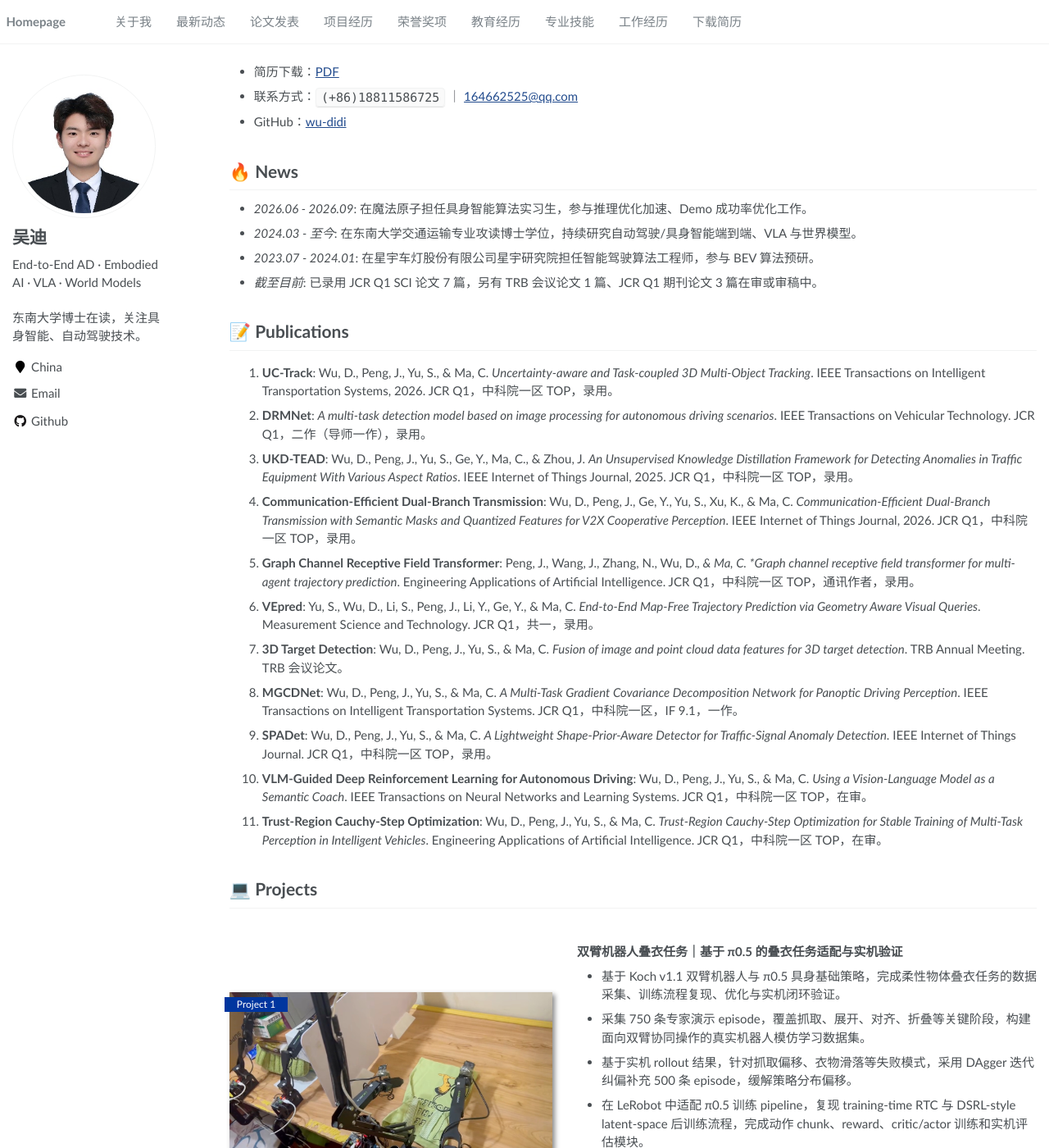
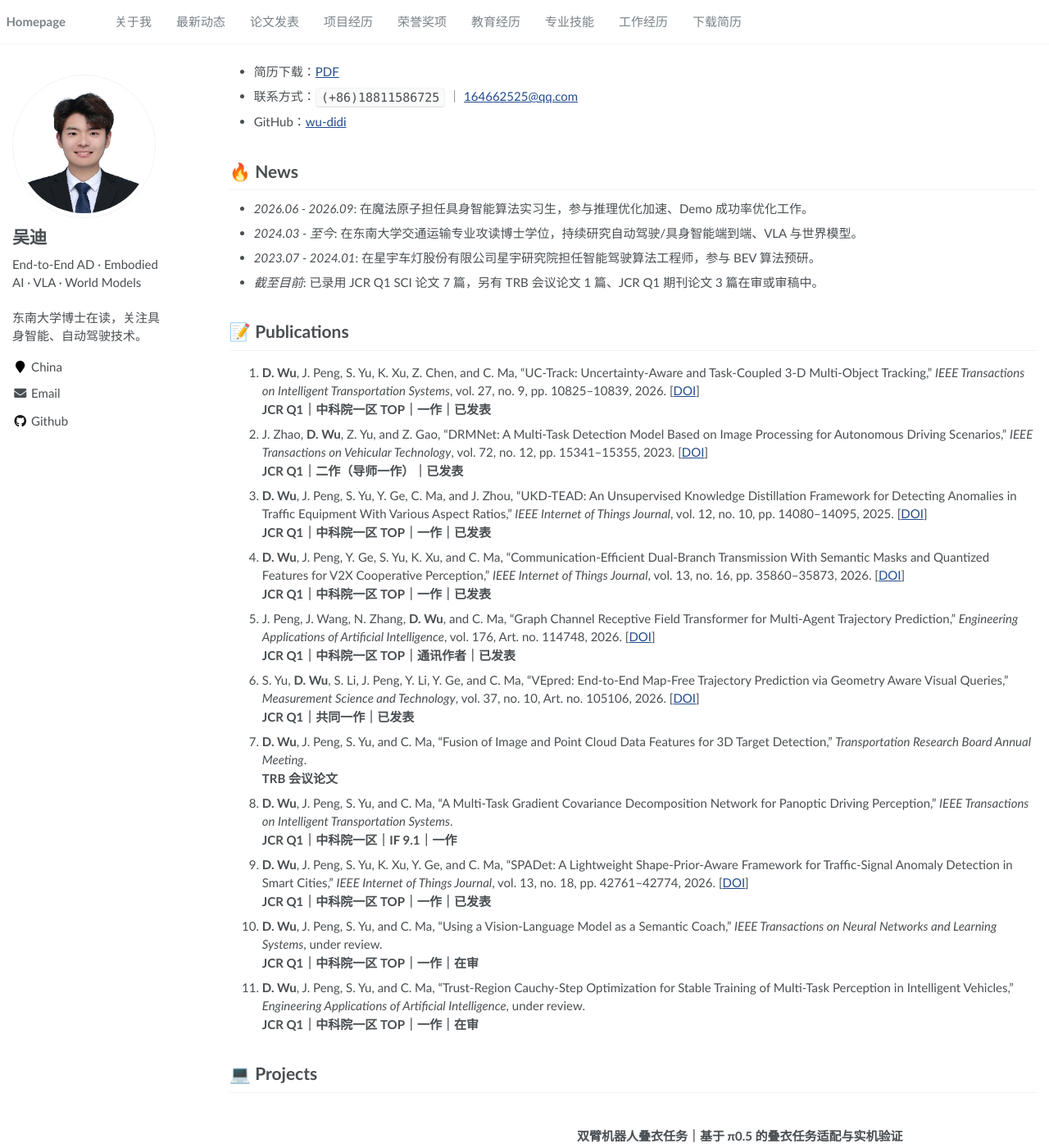
Before and after one commit to Wu-didi/Wu-didi.github.io, a Jekyll site: the page built from _pages/about.md, in a window 1280 px wide and 1400 px high. Shown: the whole window at 82% size. Built offline with Jekyll 4.4.1, drawn with Linux system fonts in a browser that asks for light colours.

Commit message:
Standardize publication citations

```diff
--- a/_pages/about.md
+++ b/_pages/about.md
@@ -27,17 +27,28 @@ redirect_from:
 
 # 📝 Publications
 
-1. **UC-Track**: Wu, D., Peng, J., Yu, S., & Ma, C. *Uncertainty-aware and Task-coupled 3D Multi-Object Tracking*. IEEE Transactions on Intelligent Transportation Systems, 2026. JCR Q1，中科院一区 TOP，录用。
-2. **DRMNet**: *A multi-task detection model based on image processing for autonomous driving scenarios*. IEEE Transactions on Vehicular Technology. JCR Q1，二作（导师一作），录用。
-3. **UKD-TEAD**: Wu, D., Peng, J., Yu, S., Ge, Y., Ma, C., & Zhou, J. *An Unsupervised Knowledge Distillation Framework for Detecting Anomalies in Traffic Equipment With Various Aspect Ratios*. IEEE Internet of Things Journal, 2025. JCR Q1，中科院一区 TOP，录用。
-4. **Communication-Efficient Dual-Branch Transmission**: Wu, D., Peng, J., Ge, Y., Yu, S., Xu, K., & Ma, C. *Communication-Efficient Dual-Branch Transmission with Semantic Masks and Quantized Features for V2X Cooperative Perception*. IEEE Internet of Things Journal, 2026. JCR Q1，中科院一区 TOP，录用。
-5. **Graph Channel Receptive Field Transformer**: Peng, J., Wang, J., Zhang, N., Wu, D.*, & Ma, C. *Graph channel receptive field transformer for multi-agent trajectory prediction*. Engineering Applications of Artificial Intelligence. JCR Q1，中科院一区 TOP，通讯作者，录用。
-6. **VEpred**: Yu, S., Wu, D., Li, S., Peng, J., Li, Y., Ge, Y., & Ma, C. *End-to-End Map-Free Trajectory Prediction via Geometry Aware Visual Queries*. Measurement Science and Technology. JCR Q1，共一，录用。
-7. **3D Target Detection**: Wu, D., Peng, J., Yu, S., & Ma, C. *Fusion of image and point cloud data features for 3D target detection*. TRB Annual Meeting. TRB 会议论文。
-8. **MGCDNet**: Wu, D., Peng, J., Yu, S., & Ma, C. *A Multi-Task Gradient Covariance Decomposition Network for Panoptic Driving Perception*. IEEE Transactions on Intelligent Transportation Systems. JCR Q1，中科院一区，IF 9.1，一作。
-9. **SPADet**: Wu, D., Peng, J., Yu, S., & Ma, C. *A Lightweight Shape-Prior-Aware Detector for Traffic-Signal Anomaly Detection*. IEEE Internet of Things Journal. JCR Q1，中科院一区 TOP，录用。
-10. **VLM-Guided Deep Reinforcement Learning for Autonomous Driving**: Wu, D., Peng, J., Yu, S., & Ma, C. *Using a Vision-Language Model as a Semantic Coach*. IEEE Transactions on Neural Networks and Learning Systems. JCR Q1，中科院一区 TOP，在审。
-11. **Trust-Region Cauchy-Step Optimization**: Wu, D., Peng, J., Yu, S., & Ma, C. *Trust-Region Cauchy-Step Optimization for Stable Training of Multi-Task Perception in Intelligent Vehicles*. Engineering Applications of Artificial Intelligence. JCR Q1，中科院一区 TOP，在审。
+1. **D. Wu**, J. Peng, S. Yu, K. Xu, Z. Chen, and C. Ma, “UC-Track: Uncertainty-Aware and Task-Coupled 3-D Multi-Object Tracking,” *IEEE Transactions on Intelligent Transportation Systems*, vol. 27, no. 9, pp. 10825–10839, 2026. [[DOI](https://doi.org/10.1109/TITS.2026.3687222)]<br>
+   **JCR Q1｜中科院一区 TOP｜一作｜已发表**
+2. J. Zhao, **D. Wu**, Z. Yu, and Z. Gao, “DRMNet: A Multi-Task Detection Model Based on Image Processing for Autonomous Driving Scenarios,” *IEEE Transactions on Vehicular Technology*, vol. 72, no. 12, pp. 15341–15355, 2023. [[DOI](https://doi.org/10.1109/TVT.2023.3296735)]<br>
+   **JCR Q1｜二作（导师一作）｜已发表**
+3. **D. Wu**, J. Peng, S. Yu, Y. Ge, C. Ma, and J. Zhou, “UKD-TEAD: An Unsupervised Knowledge Distillation Framework for Detecting Anomalies in Traffic Equipment With Various Aspect Ratios,” *IEEE Internet of Things Journal*, vol. 12, no. 10, pp. 14080–14095, 2025. [[DOI](https://doi.org/10.1109/JIOT.2024.3524788)]<br>
+   **JCR Q1｜中科院一区 TOP｜一作｜已发表**
+4. **D. Wu**, J. Peng, Y. Ge, S. Yu, K. Xu, and C. Ma, “Communication-Efficient Dual-Branch Transmission With Semantic Masks and Quantized Features for V2X Cooperative Perception,” *IEEE Internet of Things Journal*, vol. 13, no. 16, pp. 35860–35873, 2026. [[DOI](https://doi.org/10.1109/JIOT.2026.3696886)]<br>
+   **JCR Q1｜中科院一区 TOP｜一作｜已发表**
+5. J. Peng, J. Wang, N. Zhang, **D. Wu**, and C. Ma, “Graph Channel Receptive Field Transformer for Multi-Agent Trajectory Prediction,” *Engineering Applications of Artificial Intelligence*, vol. 176, Art. no. 114748, 2026. [[DOI](https://doi.org/10.1016/j.engappai.2026.114748)]<br>
+   **JCR Q1｜中科院一区 TOP｜通讯作者｜已发表**
+6. S. Yu, **D. Wu**, S. Li, J. Peng, Y. Li, Y. Ge, and C. Ma, “VEpred: End-to-End Map-Free Trajectory Prediction via Geometry Aware Visual Queries,” *Measurement Science and Technology*, vol. 37, no. 10, Art. no. 105106, 2026. [[DOI](https://doi.org/10.1088/1361-6501/ae4dda)]<br>
+   **JCR Q1｜共同一作｜已发表**
+7. **D. Wu**, J. Peng, S. Yu, and C. Ma, “Fusion of Image and Point Cloud Data Features for 3D Target Detection,” *Transportation Research Board Annual Meeting*.<br>
+   **TRB 会议论文**
+8. **D. Wu**, J. Peng, S. Yu, and C. Ma, “A Multi-Task Gradient Covariance Decomposition Network for Panoptic Driving Perception,” *IEEE Transactions on Intelligent Transportation Systems*.<br>
+   **JCR Q1｜中科院一区｜IF 9.1｜一作**
+9. **D. Wu**, J. Peng, S. Yu, K. Xu, Y. Ge, and C. Ma, “SPADet: A Lightweight Shape-Prior-Aware Framework for Traffic-Signal Anomaly Detection in Smart Cities,” *IEEE Internet of Things Journal*, vol. 13, no. 18, pp. 42761–42774, 2026. [[DOI](https://doi.org/10.1109/JIOT.2026.3711500)]<br>
+   **JCR Q1｜中科院一区 TOP｜一作｜已发表**
+10. **D. Wu**, J. Peng, S. Yu, and C. Ma, “Using a Vision-Language Model as a Semantic Coach,” *IEEE Transactions on Neural Networks and Learning Systems*, under review.<br>
+    **JCR Q1｜中科院一区 TOP｜一作｜在审**
+11. **D. Wu**, J. Peng, S. Yu, and C. Ma, “Trust-Region Cauchy-Step Optimization for Stable Training of Multi-Task Perception in Intelligent Vehicles,” *Engineering Applications of Artificial Intelligence*, under review.<br>
+    **JCR Q1｜中科院一区 TOP｜一作｜在审**
 
 <span class='anchor' id='projects'></span>
 
```
